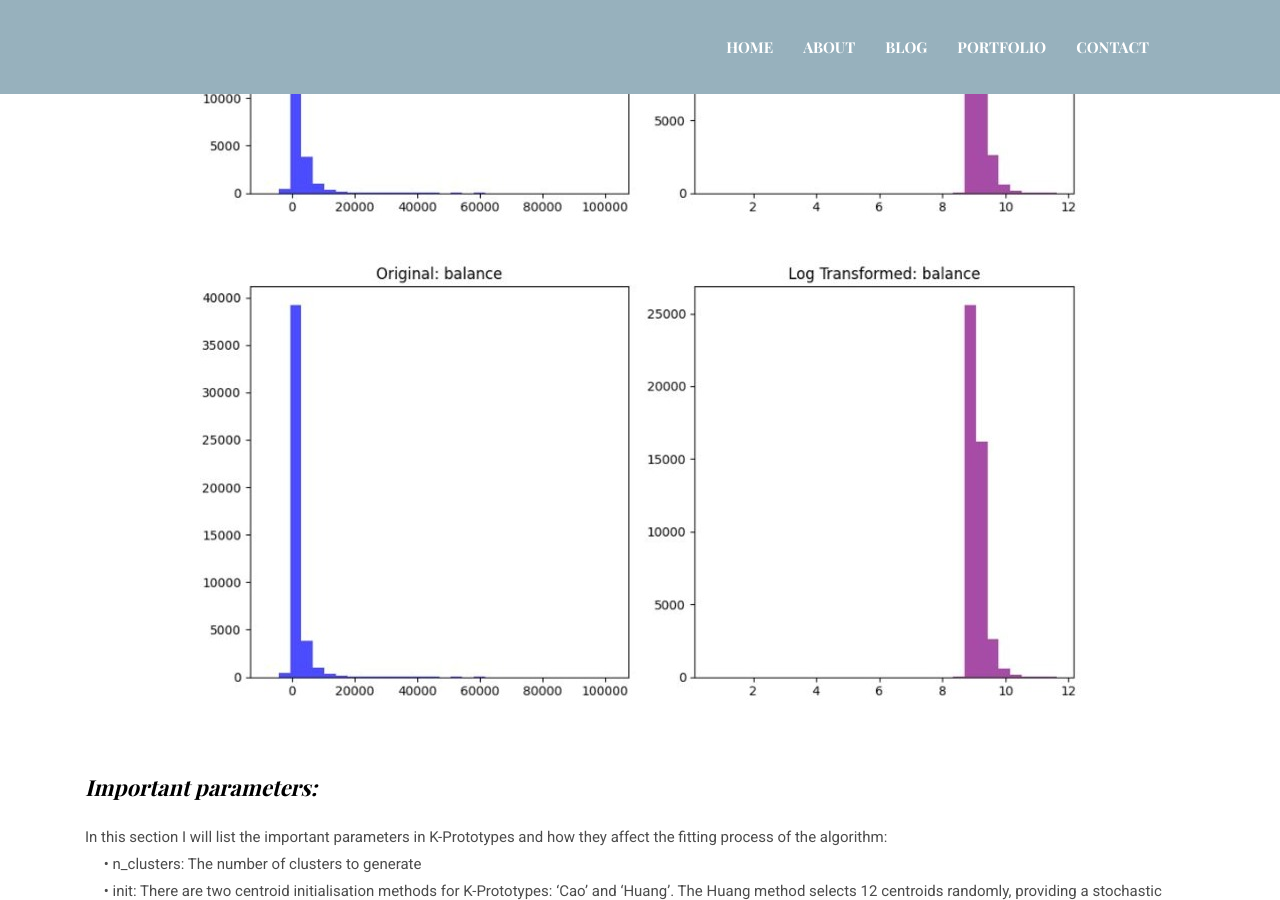
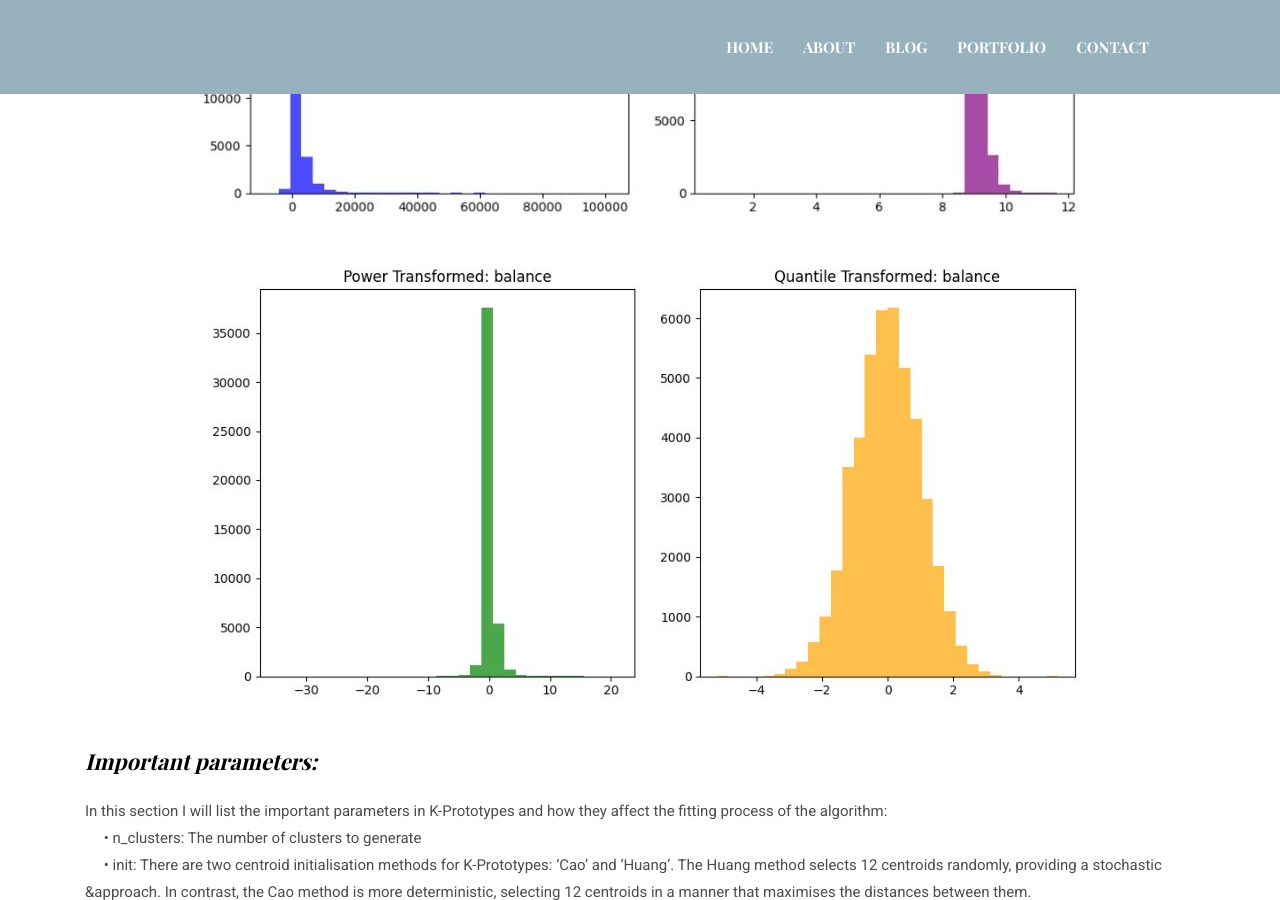
Before and after one commit to RandaAdel/RandaAdel.github.io, a Jekyll site: the page built from _posts/2025-01-07-clustering-with-categorical-data.markdown, in a window 1280 px wide and 900 px high, scrolled down 2124 px. Built offline with Jekyll 4.4.1, drawn with Linux system fonts in a browser that asks for light colours.

Commit message:
fix image disappearing

```diff
--- a/_posts/2025-01-07-clustering-with-categorical-data.markdown
+++ b/_posts/2025-01-07-clustering-with-categorical-data.markdown
@@ -27,14 +27,9 @@ The numerical distance is computed as the Euclidean distance between the data po
 </p>
 
 <p style="text-align: center;">
-  <img src="/assets/images/blog/transformations1_resized.jpg" alt="Additional image description">
+  <img src="/assets/images/blog/transformations2_resized.jpg" alt="Additional image description">
 </p>
 
-
-<!-- <p style="text-align: center;">
-  <img src="/assets/images/blog/transformations2_resized.jpg" alt="Additional image description">
-</p> -->
-<br>
 ***Important parameters:*** In this section I will list the important parameters in K-Prototypes and how they affect the fitting process of the algorithm:
   <br>
   &emsp; • n_clusters: The number of clusters to generate
```
